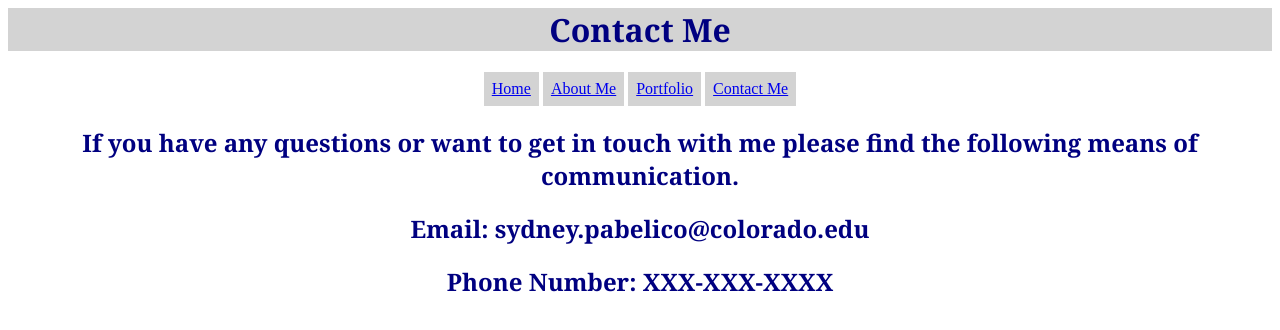
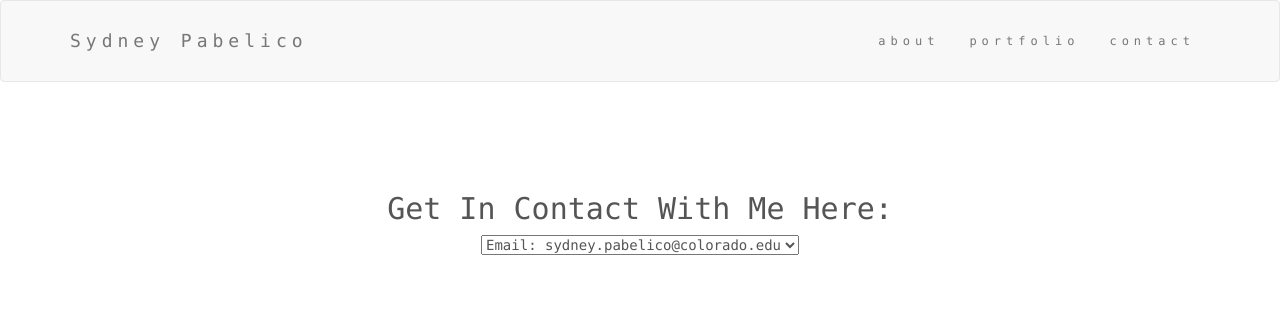
Before and after one commit to sgpabelico/sgpabelico.github.io, a plain HTML site: page contact.html in a window 1280 px wide. Drawn offline with nearby package versions, Linux system fonts and the light colour scheme.

Commit message:
commit master

```diff
--- a/contact.html
+++ b/contact.html
@@ -1,58 +1,81 @@
-<html>
+
+<html lang="en">
 <head>
-	<style>
-		#main {color:navy;
-			font-family:"Georgia",Serif;
-			background-color:lightgrey;
-			text-align:center;}
 
-		.titles {color:navy;
-			font-family:"Georgia",Serif;
-			text-align:center;}
-		.subtitle {color:lightblue;
-			font-family:"Georgia",Serif;
-			text-align:left;}
+  <style>
+  .bg-1 {
+    background-color: #1abc9c; /* Green */
+    color: #ffffff;
+  }
+  .bg-2 {
+    background-color: #474e5d; /* Dark Blue */
+    color: #ffffff;
+  }
+  .bg-3 {
+    background-color: #ffffff; /* White */
+    color: #555555;
+  }
 
-		.normtext {color:black;
-		font-family:"Georgia",Serif;
-		text-align:left;}
+  .container-fluid {
+  padding-top: 70px;
+  padding-bottom: 70px;
+}
+.body {
+  font-family: "Lucida Console", monospace;
 
-		.nav {
-			list-style-type: none;
-			margin: 0;
-			padding: 0;
-			overflow: hidden;
-			text-align: center;
+}
 
-			}
+.navbar {
+  padding-top: 15px;
+  padding-bottom: 15px;
+  border: 0;
+  border-radius: 0;
+  margin-bottom: 0;
+  font-size: 12px;
+  letter-spacing: 5px;
+}
 
-		.nav li {
-			display:inline;
-			}
+.navbar-nav li a:hover {
+  color: #1abc9c !important;
+}
 
-		.nav a {
-			display: inline-block;
-			padding: 8px;
-			background-color:lightgrey;
-			text-align:center;
-			}
-	</style>
-	</head>
-<body>
+  </style>
+  <title>Sydney's Portfolio</title>
+  <meta charset="utf-8">
+  <meta name="viewport" content="width=device-width, initial-scale=1">
+  <link rel="stylesheet" href="https://maxcdn.bootstrapcdn.com/bootstrap/3.4.1/css/bootstrap.min.css">
+  <script src="https://ajax.googleapis.com/ajax/libs/jquery/3.5.1/jquery.min.js"></script>
+  <script src="https://maxcdn.bootstrapcdn.com/bootstrap/3.4.1/js/bootstrap.min.js"></script>
+</head>
+<body class="body">
+<nav class="navbar navbar-default">
+  <div class="container">
+    <div class="navbar-header">
+      <button type="button" class="navbar-toggle" data-toggle="collapse" data-target="#myNavbar">
+        <span class="icon-bar"></span>
+        <span class="icon-bar"></span>
+        <span class="icon-bar"></span>
+      </button>
+      <a class="navbar-brand" href="#">Sydney Pabelico</a>
+    </div>
+    <div class="collapse navbar-collapse" id="myNavbar">
+      <ul class="nav navbar-nav navbar-right">
+        <li><a href="/about.html">about</a></li>
+        <li><a href="/portfolio.html">portfolio</a></li>
+        <li><a href="/contact.html">contact</a></li>
+      </ul>
+    </div>
+  </div>
+</nav>
 
-<h1 id ='main'> Contact Me </h1>
+<div class="container-fluid bg-3 text-center">
+    <h2>Get In Contact With Me Here</a>:</h2>
+    <select onchange="location=this.value;">
+  <option>Email: sydney.pabelico@colorado.edu</option>
+  <option>Phone: XXX-XXX-XXXX</option>
+  <option value="https://www.linkedin.com/in/sydney-pabelico-934a39192/">LinkedIn</option>
+</select>
 
-<ul class = 'nav'>
-	<li class= "nav"><a href = "/home.html"> Home</a></li>
-	<li class= "nav"><a href = "/about.html"> About Me</a></li>
-	<li class= "nav"><a href = "/portfolio.html"> Portfolio</a></li>
-	<li class= "nav"><a href = "/contact.html"> Contact Me</a></li>
-
-	</ul>
-
-<h2 class= 'titles'> If you have any questions or want to get in touch with me please find the following means of communication.</h2>
-
-<h2 class='titles'> Email: sydney.pabelico@colorado.edu</h2>
-<h2 class='titles'> Phone Number: XXX-XXX-XXXX
+</div>
 </body>
 </html>
```
Also changed, not shown: testpage.html (+7 -3 lines).
